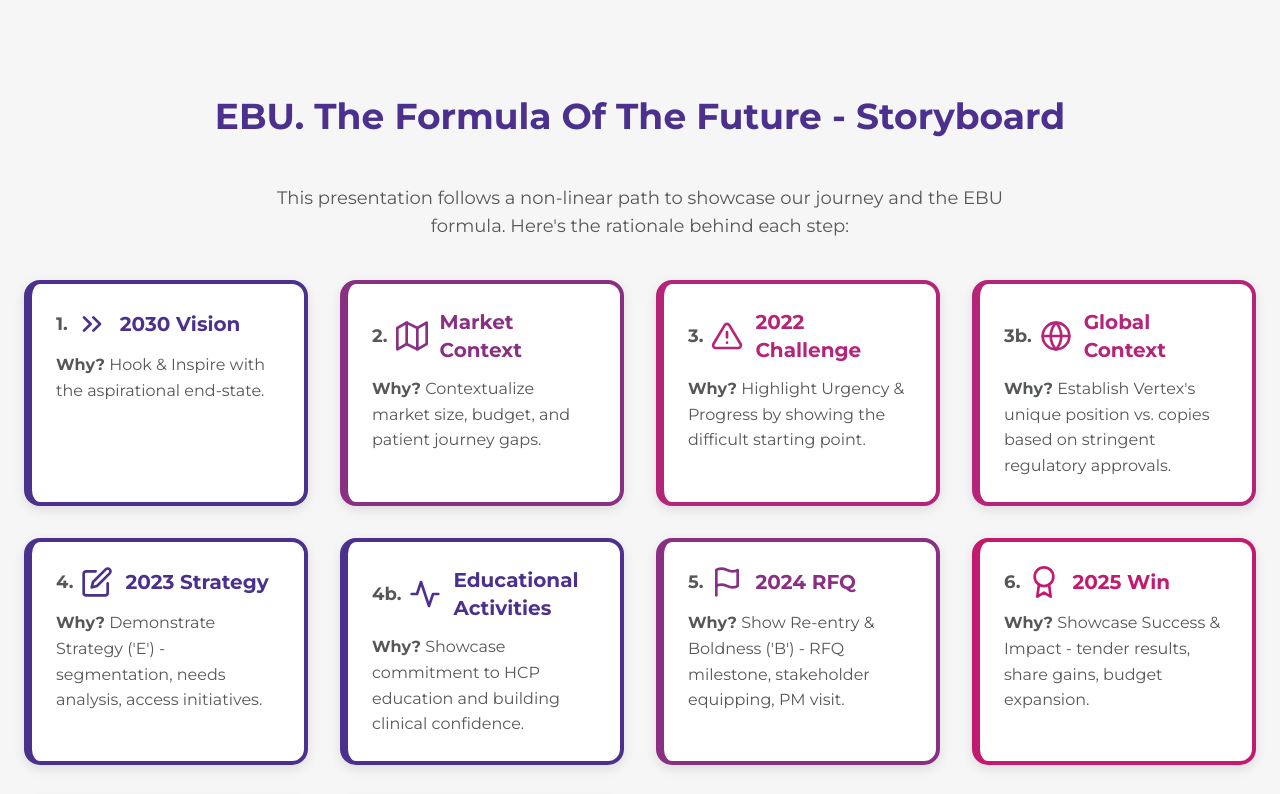
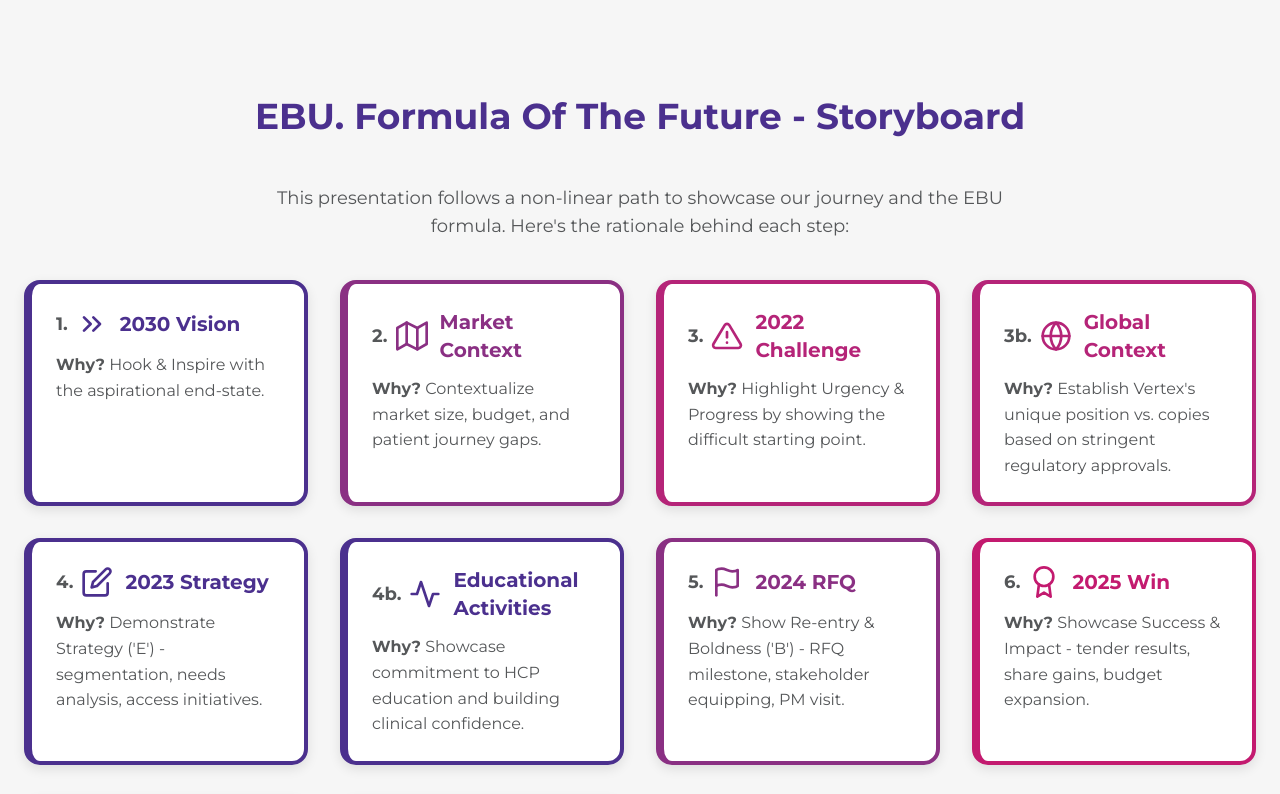
Before and after one commit to EngageMaster/EBU-Formula, a plain HTML site: page index.html in a window 1280 px wide. Shown: the top 794 px of the page. Drawn offline with nearby package versions, Linux system fonts and the light colour scheme.

Commit message:
Update index22.html

```diff
--- a/index.html
+++ b/index.html
@@ -236,7 +236,7 @@
 </head>
 <body class="bg-white">
 
-    <section id="storyboard" class="bg-slide-grey"> <h2 class="text-3xl md:text-4xl font-bold mb-8 md:mb-12 text-center" style="color: var(--deep-blue);">EBU. The Formula Of The Future - Storyboard</h2> <p class="text-center text-lg mb-10 max-w-3xl" style="color: var(--dark-grey);">
+    <section id="storyboard" class="bg-slide-grey"> <h2 class="text-3xl md:text-4xl font-bold mb-8 md:mb-12 text-center" style="color: var(--deep-blue);">EBU. Formula Of The Future - Storyboard</h2> <p class="text-center text-lg mb-10 max-w-3xl" style="color: var(--dark-grey);">
             This presentation follows a non-linear path to showcase our journey and the EBU formula. Here's the rationale behind each step:
         </p>
         <div class="grid grid-cols-1 md:grid-cols-2 lg:grid-cols-4 gap-6 md:gap-8 w-full max-w-7xl"> <div class="card storyboard-card animate-on-scroll fade-in" style="border-color: var(--deep-blue);">
```
